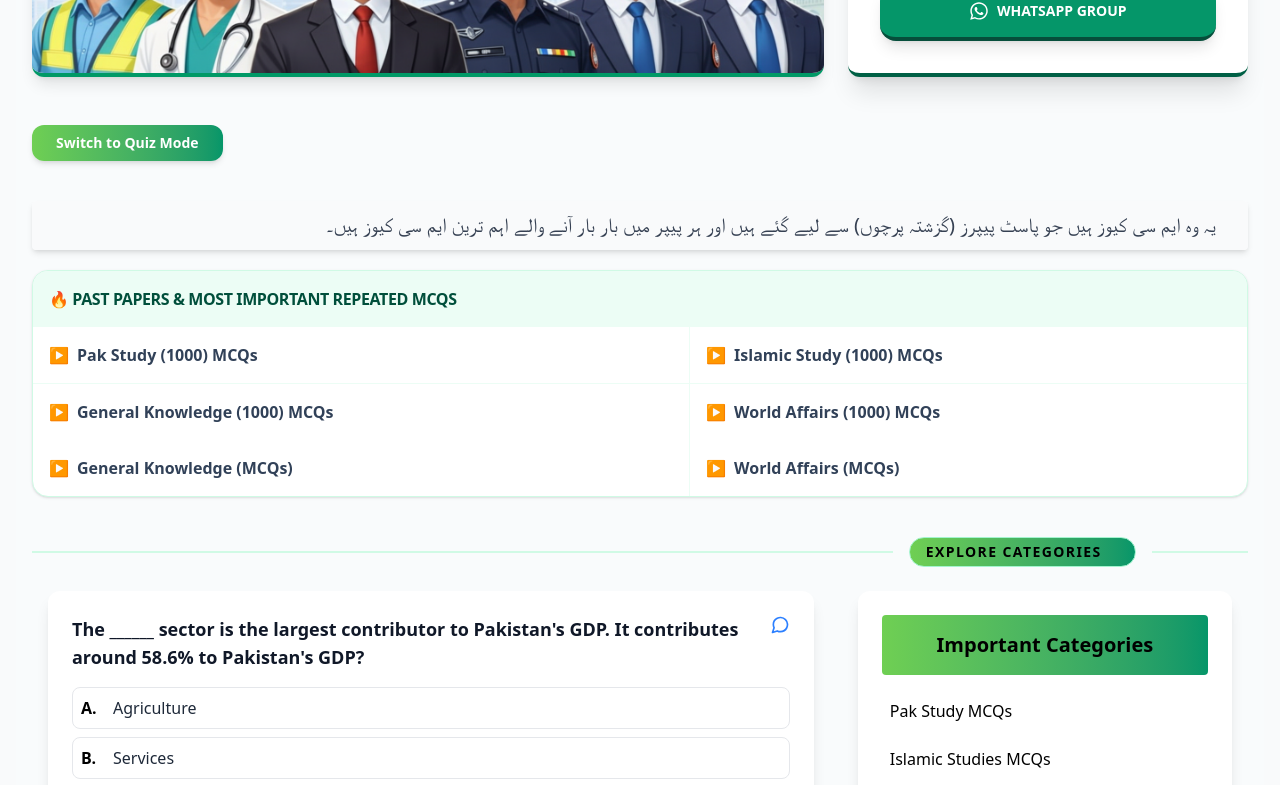
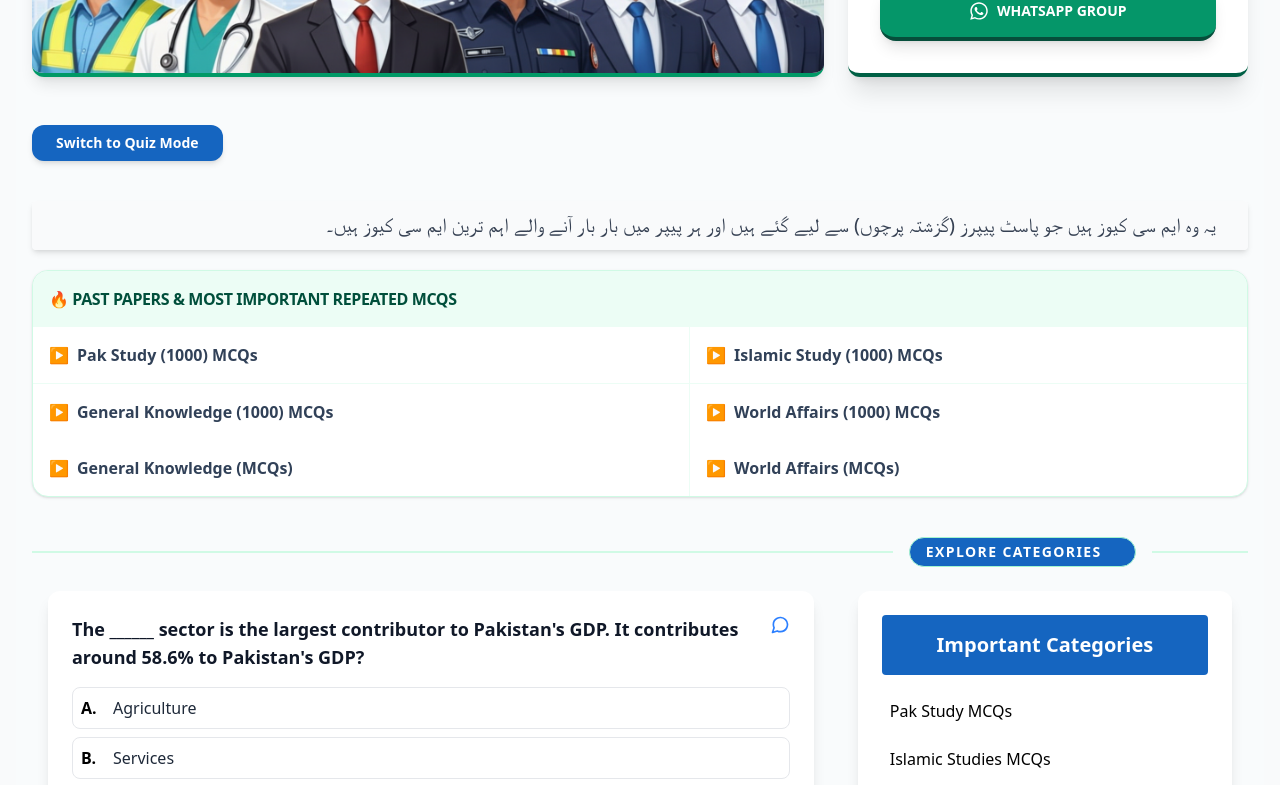
Before and after one commit to nabilroghani/PAK_MCQS, a React (Vite) app: page / in a window 1280 px wide. Shown: the part 340-1125 px from the top of the page. Built offline with nearby package versions, Linux system fonts and the light colour scheme.

Commit message:
3 changes done at feb

```diff
--- a/src/Components/MCQs_cart_RightSide.jsx
+++ b/src/Components/MCQs_cart_RightSide.jsx
@@ -1,5 +1,4 @@
 import React, { useState } from "react";
-import { FiChevronDown, FiChevronUp } from "react-icons/fi";
 import Title from "./Title.jsx";
 import { mcqDataCategory } from "../assets/category.js";
 
@@ -26,17 +25,10 @@ export default function MCQs_cart_RightSide({ className = "" }) {
           <div key={category.id} className="mb-4">
             {/* Category Header */}
             <div
-              className="flex justify-between items-center md:px-2 py-2 bg-gradient-to-r from-[#6FCF53] to-[#059669] hover:from-[#5eb845] hover:to-[#047857] hover:text-white rounded cursor-pointer"
+              className="flex justify-between items-center md:px-2 py-2 bg-[#1565C0] text-white rounded cursor-pointer"
               onClick={() => toggleDropdown(category.name)}
             >
               <Title text={category.name} />
-
-              {/* dropdown icon remove */}
-              {/* {openMenu[category.name] ? (
-                <FiChevronUp className="text-2xl" />
-              ) : (
-                <FiChevronDown className="text-2xl" />
-              )} */}
             </div>
 
             {/* Subcategories */}
--- a/src/pages/Home.jsx
+++ b/src/pages/Home.jsx
@@ -47,7 +47,7 @@ export default function Home() {
 
         {/* --- Quiz Mode Toggle --- */}
         <div className="flex justify-start mb-10">
-          <button className="flex items-center gap-2 bg-gradient-to-r from-[#6FCF53] to-[#059669] hover:from-[#5eb845] hover:to-[#047857] text-white px-6 py-2 rounded-xl text-sm font-black shadow-md transition-all active:scale-95">
+          <button className="flex items-center gap-2 bg-[#1565C0] text-white px-6 py-2 rounded-xl text-sm font-black shadow-md transition-all active:scale-95">
             <span>Switch to Quiz Mode</span>
           </button>
         </div>
@@ -138,7 +138,7 @@ export default function Home() {
         {/* --- Category Header --- */}
         <div className="flex items-center justify-end gap-4 mb-6 ">
           <div className="h-[2px] w-[90%] bg-emerald-100"></div>
-          <span className=" w-70 font-black uppercase tracking-widest text-sm bg-emerald-50 px-4 py-1 rounded-full border border-emerald-200 bg-gradient-to-r from-[#6FCF53] to-[#059669] hover:from-[#5eb845] hover:to-[#047857] text-black hover:text-white">
+          <span className=" w-70 font-black uppercase tracking-widest text-sm px-4 py-1 rounded-full border border-emerald-200 bg-[#1565C0] text-white">
             Explore Categories
           </span>
           <div className="h-[2px] w-[10%] bg-emerald-100"></div>
```
